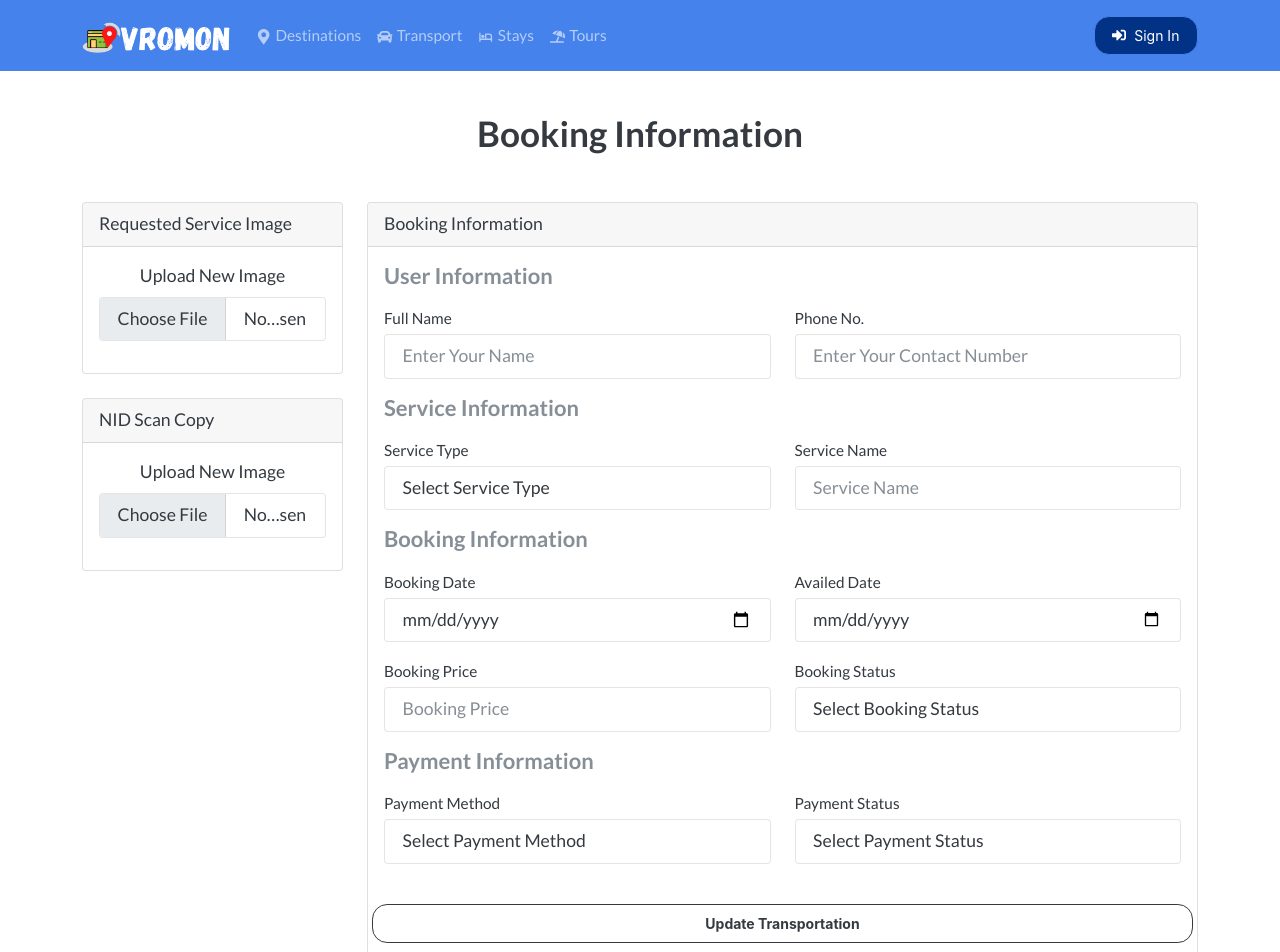
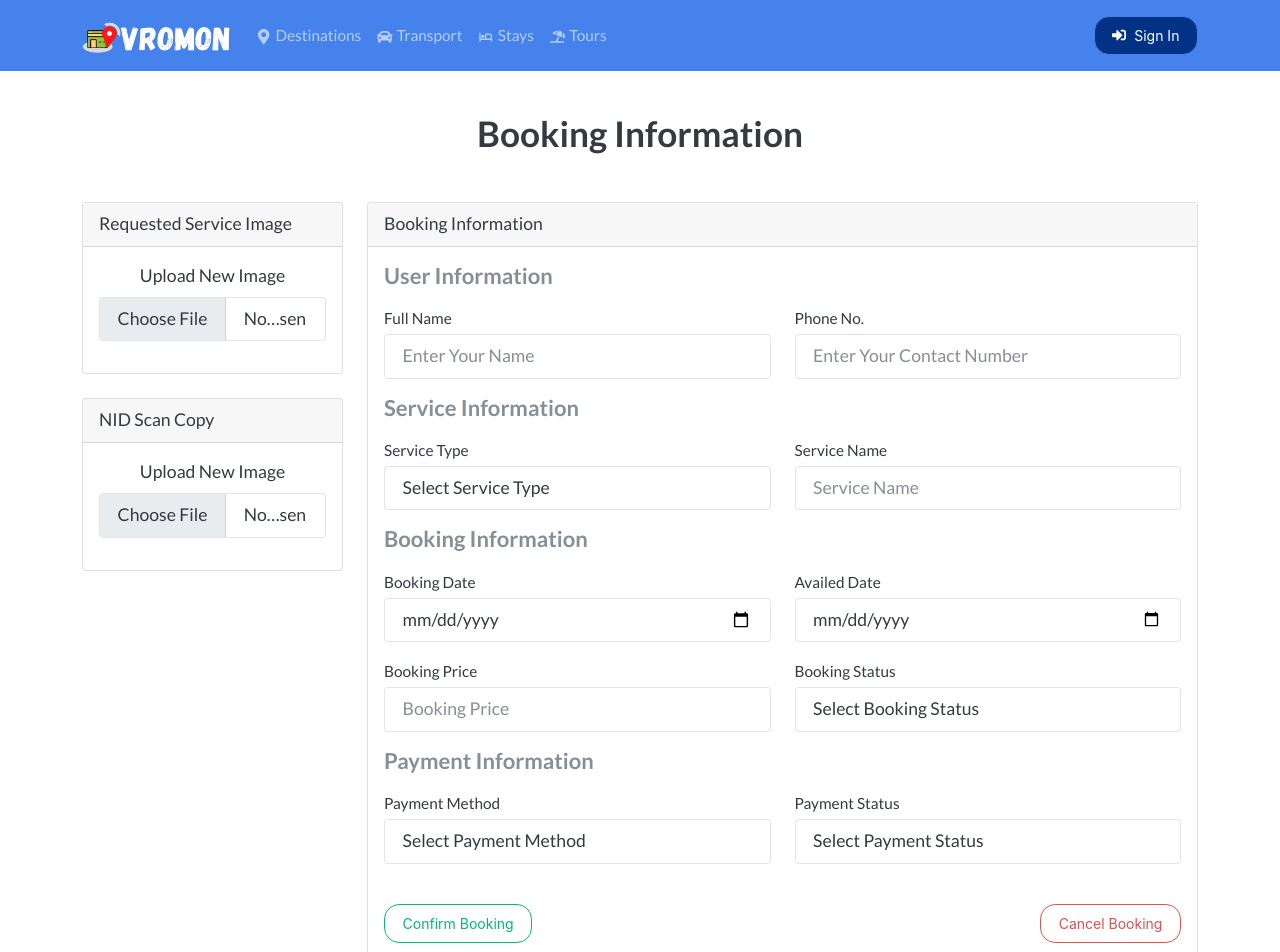
Before and after one commit to TangoRomeo80/Vromon, a React (Create React App) app in the folder frontend/: page /newBookings in a window 1280 px wide. Shown: the top 952 px of the page. Built offline with nearby package versions, Linux system fonts and the light colour scheme.

Commit message:
New Booking Details UI Updated

```diff
--- a/frontend/src/screens/NewBookingDetails.js
+++ b/frontend/src/screens/NewBookingDetails.js
@@ -104,7 +104,9 @@ const NewBookingDetails = () => {
                         value={serviceType}
                         onChange={(e) => setServiceType(e.target.value)}
                       >
-                        <option disabled selected value=''>Select Service Type</option>
+                        <option disabled selected value="">
+                          Select Service Type
+                        </option>
                         <option value="Transportation">Transport</option>
                         <option value="Stays">Stays</option>
                         <option value="Tours">Tours</option>
@@ -184,7 +186,9 @@ const NewBookingDetails = () => {
                         value={bookingStatus}
                         onChange={(e) => setBookingStatus(e.target.value)}
                       >
-                        <option disabled selected value=''>Select Booking Status</option>
+                        <option disabled selected value="">
+                          Select Booking Status
+                        </option>
                         <option value="pending">Pending</option>
                         <option value="booked">Booked</option>
                         <option value="availed">Availed</option>
@@ -211,7 +215,9 @@ const NewBookingDetails = () => {
                         value={paymentMethod}
                         onChange={(e) => setPaymentMethod(e.target.value)}
                       >
-                        <option disabled selected value=''>Select Payment Method</option>
+                        <option disabled selected value="">
+                          Select Payment Method
+                        </option>
                         <option value="cash">Cash</option>
                         <option value="card">Card</option>
                       </Form.Control>
@@ -229,7 +235,9 @@ const NewBookingDetails = () => {
                         value={paymentStatus}
                         onChange={(e) => setPaymentStatus(e.target.value)}
                       >
-                        <option disabled selected value=''>Select Payment Status</option>
+                        <option disabled selected value="">
+                          Select Payment Status
+                        </option>
                         <option value="pending">Pending</option>
                         <option value="paid">Paid</option>
                       </Form.Control>
@@ -238,9 +246,20 @@ const NewBookingDetails = () => {
                 </Row>
 
                 <Row className="py-4">
-                  <Button variant="outline-dark" size="md" type="submit">
-                    <b>Update Transportation</b>
-                  </Button>
+                  <Col lg={6} md={6} sm={12}>
+                    <Button
+                      className="d-flex justify-content-start"
+                      variant="outline-success"
+                      type="submit"
+                    >
+                      Confirm Booking
+                    </Button>
+                  </Col>
+                  <Col lg={6} md={6} sm={12} className="d-flex justify-content-end">
+                    <Button variant="outline-danger" type="submit">
+                      Cancel Booking
+                    </Button>
+                  </Col>
                 </Row>
               </Card.Body>
             </Card>
```
